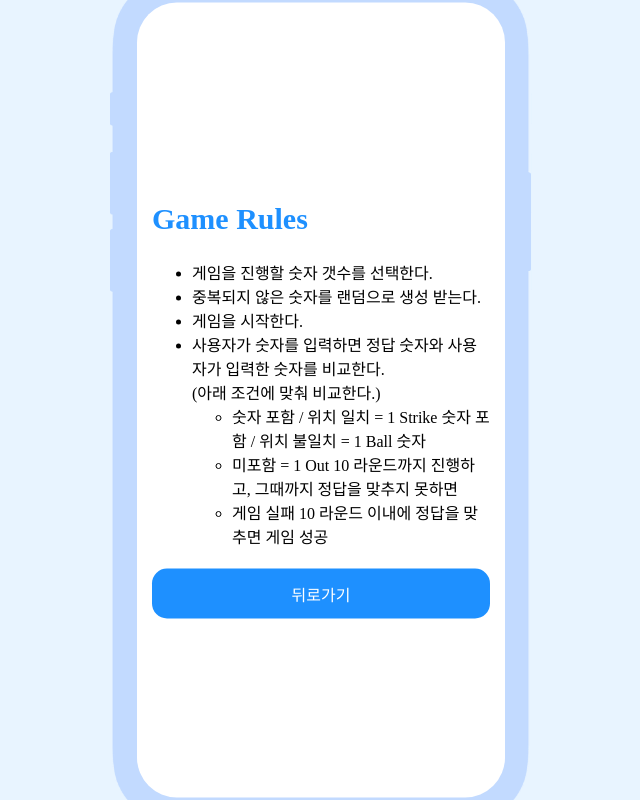
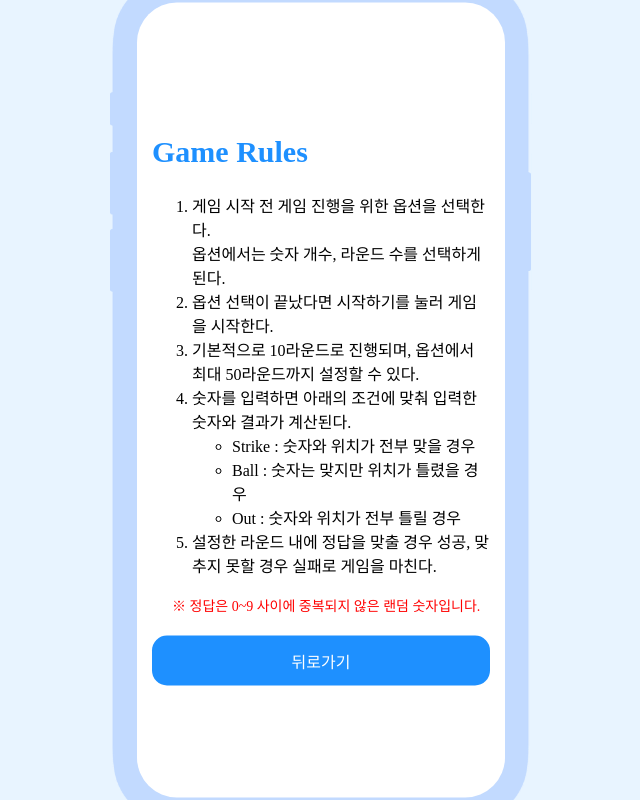
Before and after one commit to eundol0519/BullsAndCows, a React (Create React App) app: page /rules in a window 1280 px wide. Shown: the whole page, without its empty margins (319-959 px from the left). Built offline with nearby package versions, Linux system fonts and the light colour scheme; a web font is replaced by a local one.

Commit message:
📝 : 룰 수정

```diff
--- a/src/pages/Rules.tsx
+++ b/src/pages/Rules.tsx
@@ -1,5 +1,6 @@
 import { useNavigate } from "react-router-dom";
 import Button from "../elements/Button";
+import { css } from "@emotion/react";
 
 const Rules = () => {
   const navigation = useNavigate();
@@ -7,26 +8,41 @@ const Rules = () => {
   return (
     <div>
       <h2>Game Rules</h2>
-      <ul>
-        <li>게임을 진행할 숫자 갯수를 선택한다.</li>
-        <li>중복되지 않은 숫자를 랜덤으로 생성 받는다.</li>
-        <li>게임을 시작한다.</li>
+      <ol>
         <li>
-          사용자가 숫자를 입력하면 정답 숫자와 사용자가 입력한 숫자를 비교한다.
+          게임 시작 전 게임 진행을 위한 옵션을 선택한다.
           <br />
-          (아래 조건에 맞춰 비교한다.)
+          옵션에서는 숫자 개수, 라운드 수를 선택하게 된다.
+        </li>
+        <li>옵션 선택이 끝났다면 시작하기를 눌러 게임을 시작한다.</li>
+        <li>
+          기본적으로 10라운드로 진행되며, 옵션에서 최대 50라운드까지 설정할 수
+          있다.
+        </li>
+        <li>
+          숫자를 입력하면 아래의 조건에 맞춰 입력한 숫자와 결과가 계산된다.
         </li>
         <ul>
-          <li>
-            숫자 포함 / 위치 일치 = 1 Strike 숫자 포함 / 위치 불일치 = 1 Ball
-            숫자
-          </li>
-          <li>
-            미포함 = 1 Out 10 라운드까지 진행하고, 그때까지 정답을 맞추지 못하면
-          </li>
-          <li>게임 실패 10 라운드 이내에 정답을 맞추면 게임 성공</li>
+          <li>Strike : 숫자와 위치가 전부 맞을 경우</li>
+          <li>Ball : 숫자는 맞지만 위치가 틀렸을 경우</li>
+          <li>Out : 숫자와 위치가 전부 틀릴 경우</li>
         </ul>
-      </ul>
+        <li>
+          설정한 라운드 내에 정답을 맞출 경우 성공, 맞추지 못할 경우 실패로
+          게임을 마친다.
+        </li>
+        <br />
+        <span
+          css={css`
+            color: red;
+            margin-left: -20px;
+            font-size: 14px;
+          `}
+        >
+          ※ 정답은 0~9 사이에 중복되지 않은 랜덤 숫자입니다.
+        </span>
+      </ol>
+
       <Button
         onClick={() => {
           navigation("/");
```
